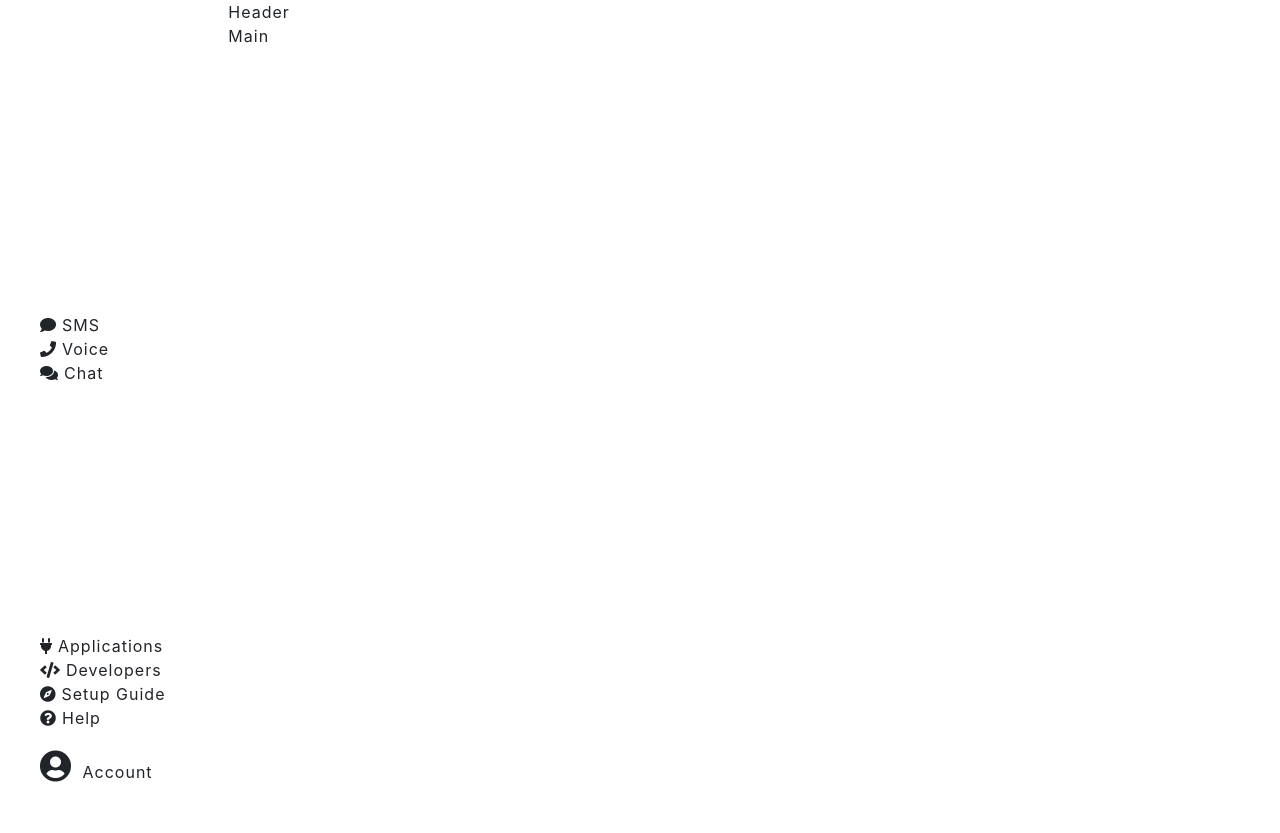
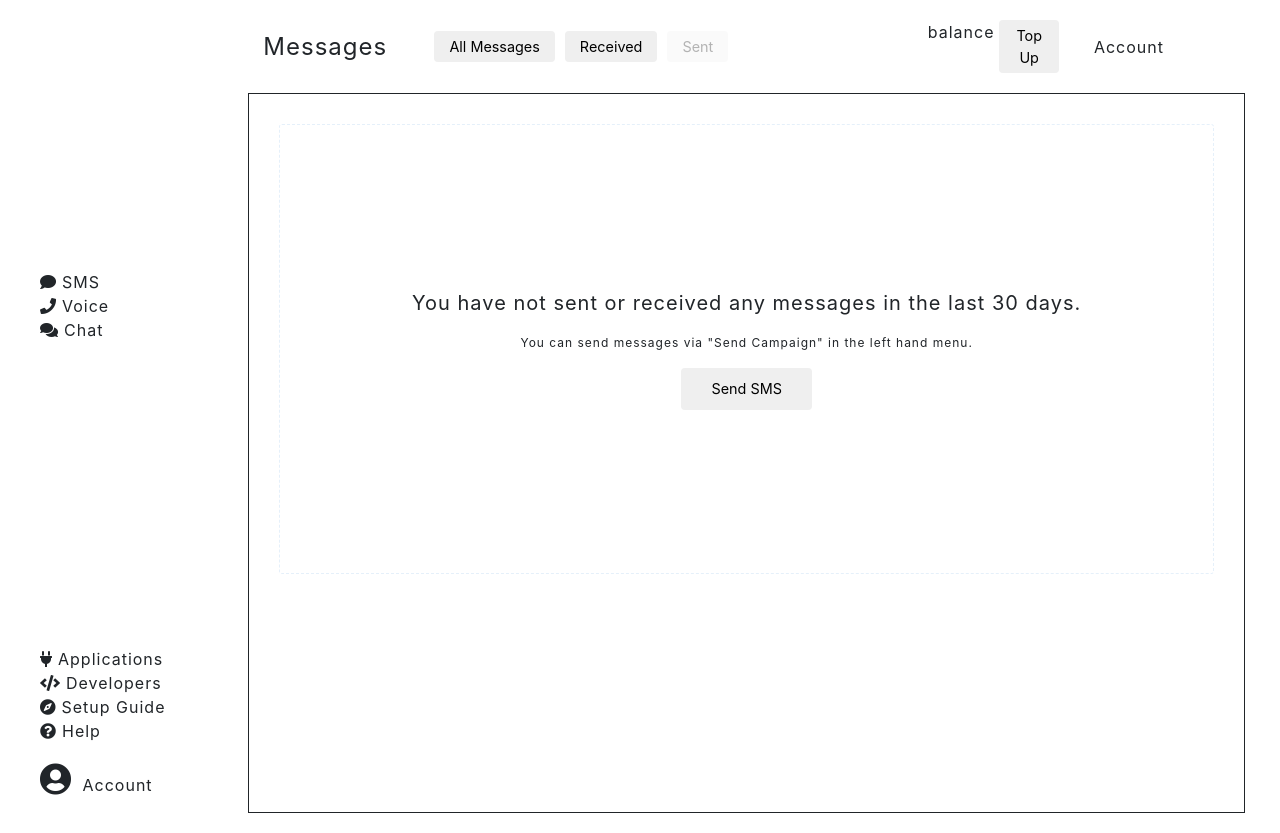
Before and after one commit to pablospaniard/MessageApp, a React (Create React App) app: page / in a window 1280 px wide. Before the commit the page ends 800 px from the top, so only its background shows below. Built offline with nearby package versions, Linux system fonts and the light colour scheme.

Commit message:
structure wip

```diff
--- a/src/components/App/App.js
+++ b/src/components/App/App.js
@@ -4,9 +4,11 @@ import styled from 'styled-components'
 import { Dashboard, Header, Main } from '../'
 
 const StyledDiv = styled.div`
-  background-color: ${props => props.theme.mainBgd};
+  background-color: ${props => props.theme.bodyBgd};
   font-family: ${props => props.theme.font};
   letter-spacing: 1px;
+  font-size: 16px;
+  min-height: 100vh;
 `
 
 const App = () => (
--- a/src/components/Dashboard/Dashboard.js
+++ b/src/components/Dashboard/Dashboard.js
@@ -2,9 +2,22 @@ import React from 'react'
 import styled from 'styled-components'
 
 const StyledOutter = styled.div`
-  height: 100vh;
+  min-height: 100vh;
+  height: 100%;
+  background-color: ${props => props.theme.secondaryBgd};
+  color: ${props => props.theme.primaryText};
+  display: flex;
+  flex-flow: column nowrap;
+  justify-content: space-between;
+`
+const StyledInner = styled.div`
   background-color: ${props => props.theme.primaryBgd};
-  color: ${props => props.theme.primaryText};
+  padding: 20px 0;
+`
+
+const StyledMenu = styled.div`
+  background-color: ${props => props.theme.primaryBgd};
+  height: 70%;
   display: flex;
   flex-flow: column nowrap;
   justify-content: space-between;
@@ -34,46 +47,48 @@ const Dashboard = () => {
           style={{ height: '100%' }}
         />
       </StyledImg>
-      <div>
+      <StyledMenu>
+        <StyledInner>
           <ul>
             <StyledLi>
-            <i class="fas fa-comment" />
+              <i className="fas fa-comment" />
               <StyledText>SMS</StyledText>
             </StyledLi>
             <StyledLi>
-            <i class="fas fa-phone" />
+              <i className="fas fa-phone" />
               <StyledText>Voice</StyledText>
             </StyledLi>
             <StyledLi>
-            <i class="fas fa-comments" />
+              <i className="fas fa-comments" />
               <StyledText>Chat</StyledText>
             </StyledLi>
           </ul>
-      </div>
-      <div>
+        </StyledInner>
+        <StyledInner>
           <ul>
             <StyledLi>
-            <i class="fas fa-plug" />
+              <i className="fas fa-plug" />
               <StyledText>Applications</StyledText>
             </StyledLi>
             <StyledLi>
-            <i class="fas fa-code" />
+              <i className="fas fa-code" />
               <StyledText>Developers</StyledText>
             </StyledLi>
             <StyledLi>
-            <i class="fas fa-compass" />
+              <i className="fas fa-compass" />
               <StyledText>Setup Guide</StyledText>
             </StyledLi>
             <StyledLi>
-            <i class="fas fa-question-circle" />
+              <i className="fas fa-question-circle" />
               <StyledText>Help</StyledText>
             </StyledLi>
             <StyledLi style={{ marginTop: '20px' }}>
-            <i class="fas fa-user-circle fa-2x" />{' '}
+              <i className="fas fa-user-circle fa-2x" />{' '}
               <StyledText>Account</StyledText>
             </StyledLi>
           </ul>
-      </div>
+        </StyledInner>
+      </StyledMenu>
     </StyledOutter>
   )
 }
--- a/src/components/Header/Header.js
+++ b/src/components/Header/Header.js
@@ -1,7 +1,40 @@
 import React from 'react'
+import styled from 'styled-components'
 
-const Header = () => {
-  return <div>Header</div>
-}
+import { Button } from '../'
+
+const StyledOutter = styled.div`
+  margin: 20px;
+  display: flex;
+  flex-flow: row nowrap;
+  justify-content: space-between;
+  align-items: center;
+`
+
+const StyledTopUP = styled.div`
+  display: flex;
+  justify-content: space-around;
+`
+
+const StyledTitle = styled.div`
+  font-size: 1.5rem;
+  color: ${props => props.theme.greyText};
+`
+
+const Header = props => (
+  <StyledOutter className="row">
+    <StyledTitle className="col-sm-2">Messages</StyledTitle>
+    <div className="col-sm-6">
+      <Button text={'all messages'} primary />
+      <Button text={'received'} primary />
+      <Button text={'sent'} disabled />
+    </div>
+    <StyledTopUP className="col-sm-2">
+      <p>balance</p>
+      <Button text={'top up'} danger />
+    </StyledTopUP>
+    <div className="col-sm-2">Account</div>
+  </StyledOutter>
+)
 
 export default Header
--- a/src/components/Main/Main.js
+++ b/src/components/Main/Main.js
@@ -1,7 +1,48 @@
 import React from 'react'
+import styled from 'styled-components'
 
-const Main = () => {
-  return <div>Main</div>
+import { Button } from '../'
+
+const StyledOutter = styled.div`
+  background-color: ${props => props.theme.mainBgd};
+  margin: 20px;
+  height: 90vh;
+  border: 1px solid ${props => props.theme.borderMain};
+`
+
+const StyledInner = styled.div`
+  display: flex;
+  flex-direction: column;
+  justify-content: center;
+  align-items: center;
+  width: auto;
+  min-height: 450px;
+  position: relative;
+  border: 1px dashed #e5f0fa;
+  border-radius: 3px;
+  text-align: center;
+  margin: 30px;
+`
+
+const Main = props => {
+  return (
+    <StyledOutter>
+      <StyledInner className="row">
+        <p style={{ fontSize: '1.25rem' }}>
+          You have not sent or received any messages in the last 30 days.
+        </p>
+        <p style={{ fontSize: '0.75rem' }}>
+          You can send messages via "Send Campaign" in the left hand menu.
+        </p>
+        <Button
+          text={'send SMS'}
+          action
+          width={'fit-content'}
+          padding={'10px 30px'}
+        />
+      </StyledInner>
+    </StyledOutter>
+  )
 }
 
 export default Main
--- /dev/null
+++ b/src/components/UI/Button/Button.js
@@ -0,0 +1,50 @@
+import React from 'react'
+import { string } from 'prop-types'
+import styled from 'styled-components'
+
+const StyledButton = styled.button`
+  padding: ${props => {
+    return props.padding ? props.padding : '5px 15px'
+  }}
+  margin: 0 5px;
+  width: ${props => {
+    return props.width ? props.width : 'fit-content'
+  }}
+  background-color: ${props =>
+    (props.primary && props.theme.primaryBtn) ||
+    (props.danger && props.theme.dangerBtn) ||
+    (props.action && props.theme.actionBtn) ||
+    (props.disabled && props.theme.disabledBtn)};
+  border: none;
+  border-radius: 4px;
+  font-size: 0.9rem;
+  text-transform: capitalize;
+  color: ${props =>
+    (props.primary && props.theme.primaryTextBtn) ||
+    ((props.danger || props.action) && props.theme.secondaryTextBtn) ||
+    (props.disabled && props.theme.primaryTextBtn)};
+
+  &:hover {
+    background-color: ${props =>
+      (props.primary && props.theme.primaryHoverBtn) ||
+      (props.danger && props.theme.secondaryHoverBtn) ||
+      (props.disabled && props.theme.disabledBtn)};
+    color: ${props =>
+      (props.primary && props.theme.secondaryText) ||
+      (props.danger && props.theme.dangerBtn) ||
+      (props.disabled && props.theme.primaryTextBtn)};
+  }
+  &:focus {
+    outline: none;
+  }
+`
+
+const Button = props => {
+  return <StyledButton {...props}>{props.text}</StyledButton>
+}
+
+Button.propTypes = {
+  text: string.isRequired
+}
+
+export default Button
--- a/src/components/index.js
+++ b/src/components/index.js
@@ -2,5 +2,6 @@ import App from './App/App'
 import Dashboard from './Dashboard/Dashboard'
 import Header from './Header/Header'
 import Main from './Main/Main'
+import Button from './UI/Button/Button'
 
-export { App, Dashboard, Header, Main }
+export { App, Dashboard, Header, Main, Button }
--- a/src/scss/vars.scss
+++ b/src/scss/vars.scss
@@ -6,5 +6,23 @@ sans-serif;
 
 //COLORS
 $primaryBgd: #0c244c;
-$mainBgd: #e7f1fb;
+$bodyBgd: #e7f1fb;
+$mainBgd: #fff;
+$secondaryBgd: #001234;
+
 $primaryText: #fff;
+$secondaryText: #4c5669;
+$greyText: #687992;
+
+$borderMain: #ebf5ff;
+
+$primaryTextBtn: #687992;
+$secondaryTextBtn: #fff;
+
+$primaryBtn: 'transparent';
+$dangerBtn: #ff756c;
+$actionBtn: #3f90dc;
+$disabledBtn: #e5e5e5;
+
+$primaryHoverBtn: #e5edf3;
+$secondaryHoverBtn: #fff;
```
Lines whose indentation alone changed are shown as unchanged.
